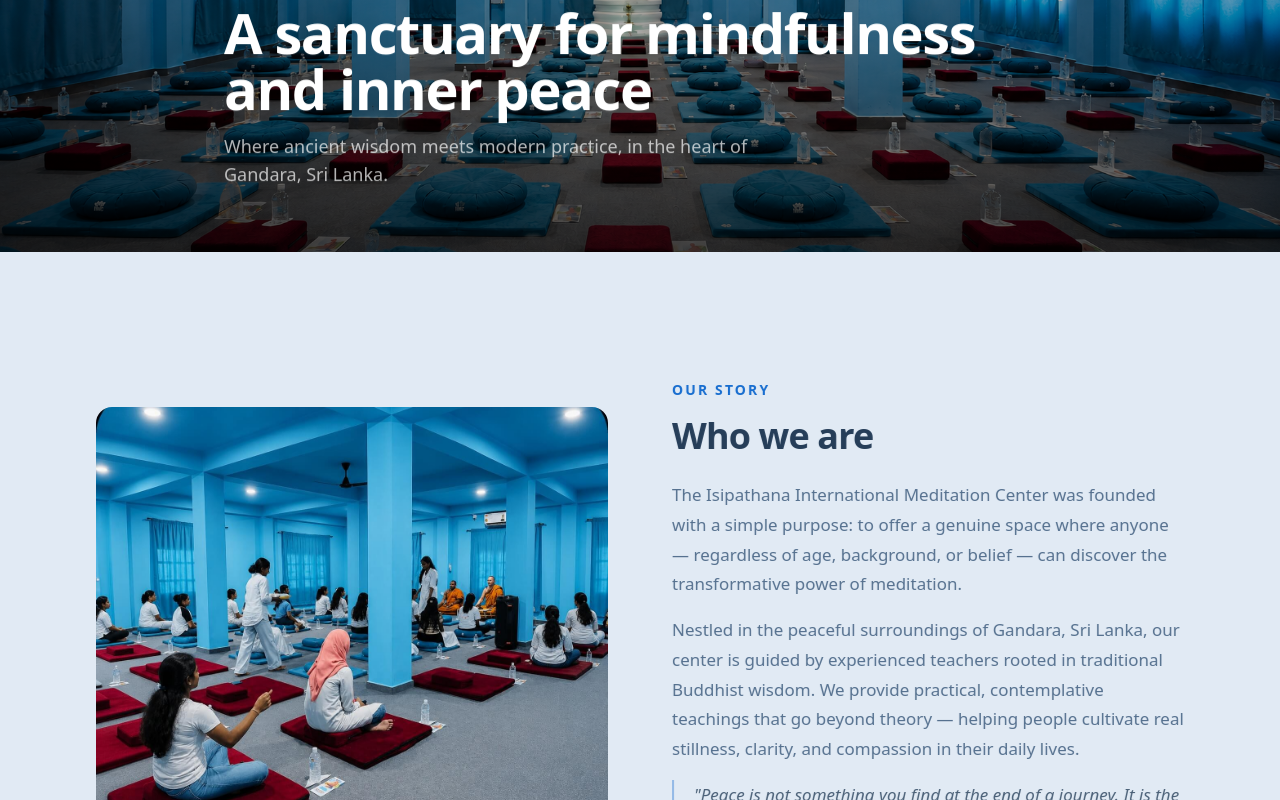
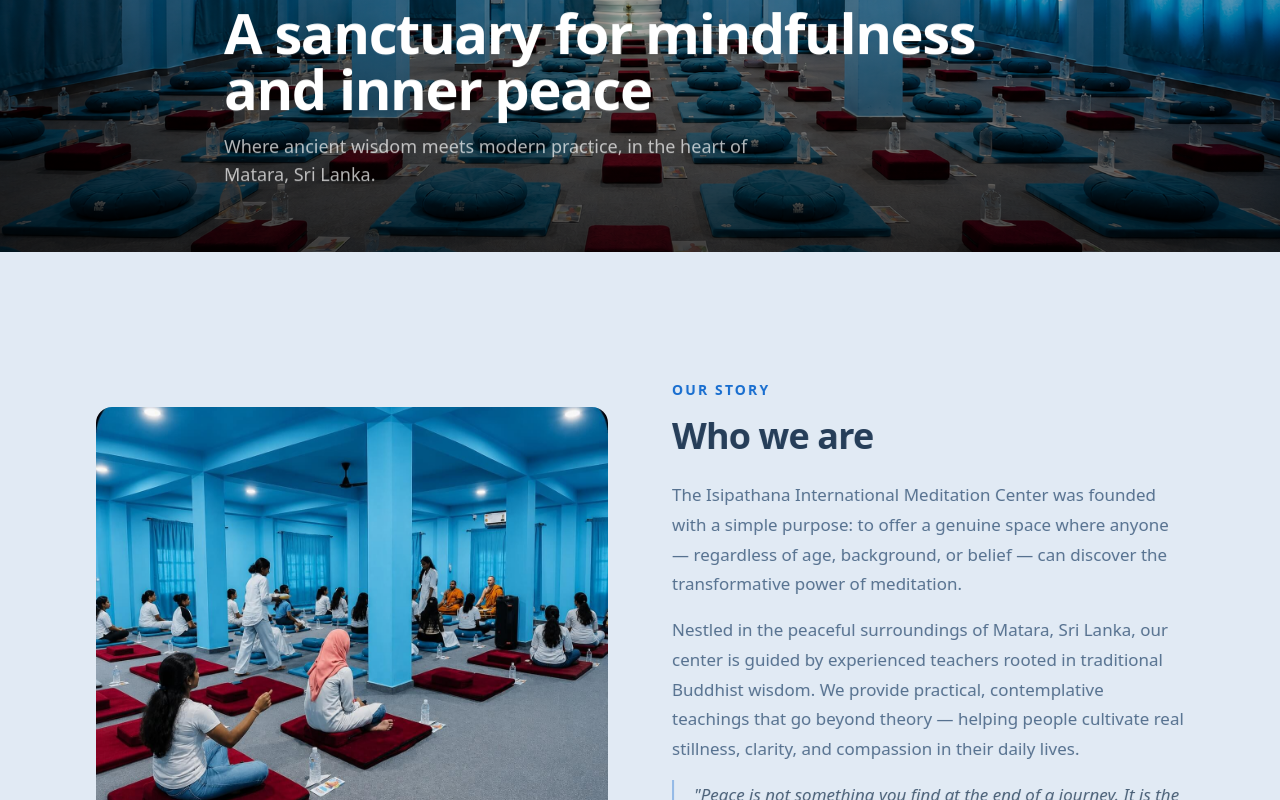
Before and after one commit to Theekshana-info/iimc-react-app, a React (Vite) app: page /about in a window 1280 px wide. Shown: the part 340-1140 px from the top of the page. Built offline with nearby package versions, Linux system fonts and the light colour scheme; no server answers; the database is empty.

Commit message:
feat: change some text

```diff
--- a/src/components/LocationMap.tsx
+++ b/src/components/LocationMap.tsx
@@ -9,7 +9,7 @@
   const [copiedAddress, setCopiedAddress] = useState(false);
   const [copiedCoords, setCopiedCoords] = useState(false);
 
-  const address = "Isipathana International Meditation Center (IIMC), Gandara, Sri Lanka";
+  const address = "Isipathana International Meditation Center (IIMC), Meddawatta, Matara, Sri Lanka";
   const coordinates = "5.9410472, 80.5716998";
   const googleMapsUrl = "https://maps.app.goo.gl/udmAByvUPiBfzuxs7";
   const directionsUrl = "https://www.google.com/maps/dir/?api=1&destination=5.9410472,80.5716998";
@@ -55,7 +55,7 @@
                 Our Sanctuary
               </h3>
               <p className="text-muted-foreground text-sm sm:text-base mb-6 leading-relaxed">
-                A serene sanctuary for mindfulness, meditation, and inner peace in Gandara.
+                A serene sanctuary for mindfulness, meditation, and inner peace in Matara.
               </p>
 
               {/* Info Rows */}
@@ -157,11 +157,10 @@
               loading="lazy"
               referrerPolicy="no-referrer-when-downgrade"
               title="Isipathana International Meditation Center Location"
-              className={`w-full h-full border-0 transition-all duration-700 select-none ${
-                theme === 'dark'
-                  ? 'invert-[90%] hue-rotate-[180deg] brightness-[95%] contrast-[92%] saturate-[1.1]'
-                  : 'grayscale-[15%] contrast-[1.08] brightness-[102%] saturate-[0.85]'
-              }`}
+              className={`w-full h-full border-0 transition-all duration-700 select-none ${theme === 'dark'
+                ? 'invert-[90%] hue-rotate-[180deg] brightness-[95%] contrast-[92%] saturate-[1.1]'
+                : 'grayscale-[15%] contrast-[1.08] brightness-[102%] saturate-[0.85]'
+                }`}
             ></iframe>
           </div>
         </CardContent>
--- a/src/pages/About.tsx
+++ b/src/pages/About.tsx
@@ -103,7 +103,7 @@
               A sanctuary for mindfulness<br className="hidden sm:block" /> and inner peace
             </h1>
             <p className="text-white/70 text-base sm:text-lg max-w-xl leading-relaxed">
-              Where ancient wisdom meets modern practice, in the heart of Gandara, Sri Lanka.
+              Where ancient wisdom meets modern practice, in the heart of Matara, Sri Lanka.
             </p>
           </ScrollReveal>
         </div>
@@ -141,7 +141,7 @@
                     The Isipathana International Meditation Center was founded with a simple purpose: to offer a genuine space where anyone — regardless of age, background, or belief — can discover the transformative power of meditation.
                   </p>
                   <p>
-                    Nestled in the peaceful surroundings of Gandara, Sri Lanka, our center is guided by experienced teachers rooted in traditional Buddhist wisdom. We provide practical, contemplative teachings that go beyond theory — helping people cultivate real stillness, clarity, and compassion in their daily lives.
+                    Nestled in the peaceful surroundings of Matara, Sri Lanka, our center is guided by experienced teachers rooted in traditional Buddhist wisdom. We provide practical, contemplative teachings that go beyond theory — helping people cultivate real stillness, clarity, and compassion in their daily lives.
                   </p>
                   <blockquote className="border-l-2 border-primary/40 pl-5 my-6 italic text-foreground/80">
                     "Peace is not something you find at the end of a journey. It is the way you travel."
@@ -497,7 +497,7 @@
               Visit our sanctuary
             </h2>
             <p className="text-muted-foreground text-base sm:text-lg leading-relaxed mb-10 max-w-xl">
-              Located in the peaceful town of Gandara, Sri Lanka, our center is easy to find and always welcoming. We look forward to receiving you.
+              Located in the peaceful town of Matara, Sri Lanka, our center is easy to find and always welcoming. We look forward to receiving you.
             </p>
           </ScrollReveal>
 
```
